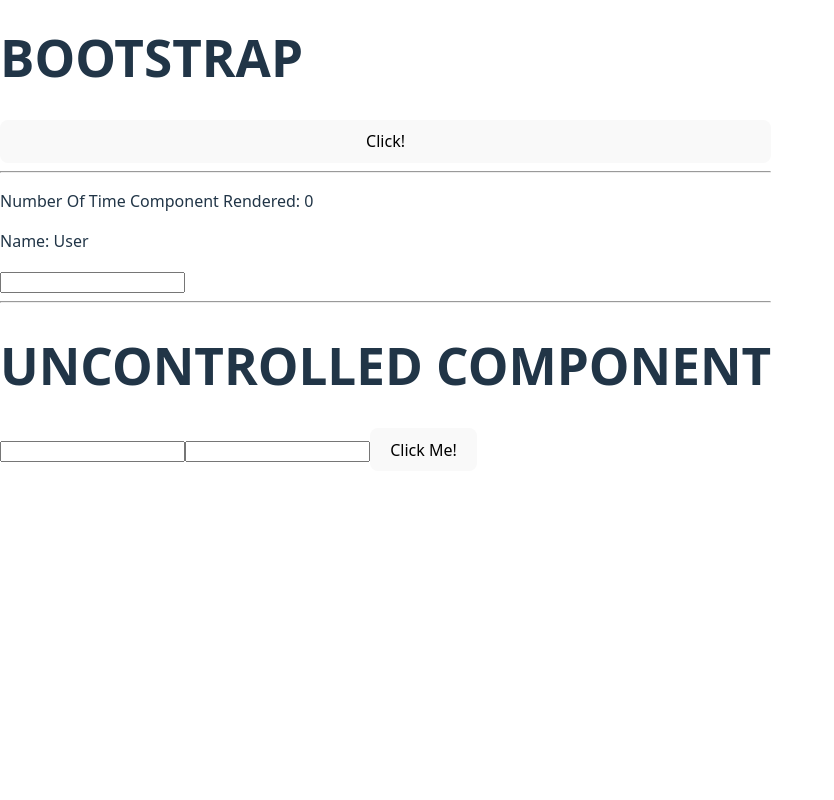
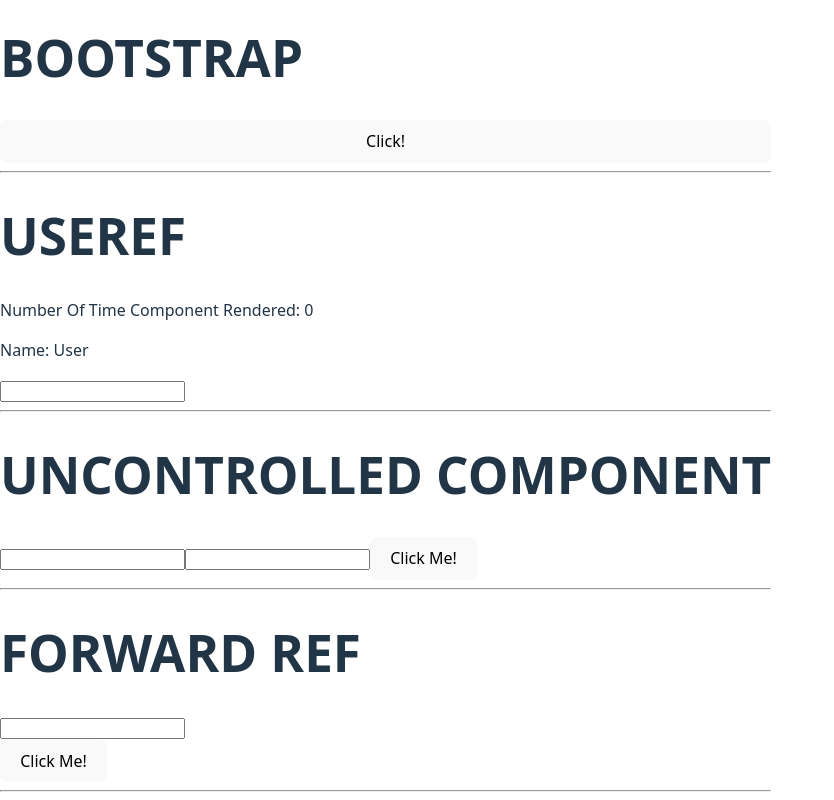
Before and after one commit to saadthedeveloper/react-practice, a React (Vite) app: page / in a window 1280 px wide. Shown: the part 6478-7278 px from the top of the page, without its empty margins (0-834 px from the left). Before the commit the page ends 6949 px from the top, so only its background shows below. Built offline with nearby package versions, Linux system fonts and the light colour scheme.

Commit message:
Add Forward Ref Practice

```diff
--- a/src/App.jsx
+++ b/src/App.jsx
@@ -19,9 +19,10 @@
 import ExternalCSS from './ExternalCSS';
 import ModuleCSS from './ModuleCSS';
 import StyledComponents from './StyledComponents';
-import Bootstrap from './Bootstrap'
-import Useref from './useRef'
-import UncontrolledComponent from './UncontrolledComponent'
+import Bootstrap from './Bootstrap';
+import Useref from './useRef';
+import UncontrolledComponent from './UncontrolledComponent';
+import ForwardRef from './ForwardRef';
 
 
 function App() {
@@ -72,6 +73,9 @@
       <Useref />
       <hr />
       <UncontrolledComponent />
+      <hr />
+      <ForwardRef />
+    <hr />
     </>
   )
 }
--- /dev/null
+++ b/src/ForwardRef.jsx
@@ -0,0 +1,23 @@
+import { useRef } from "react";
+import InputField from './ForwardRef2';
+
+function ForwardRef(){
+let inputRef = useRef(null);
+
+const updateInput = ()=>{
+    inputRef.current.value = "Meow";
+    inputRef.current.focus();
+    inputRef.current.style.color = "red";
+}
+
+
+    return(
+        <div>
+            <h1>FORWARD REF</h1>
+            <InputField ref={inputRef}/>
+            <button onClick={updateInput}>Click Me!</button>
+        </div>
+    )
+}
+
+export default ForwardRef;
--- /dev/null
+++ b/src/ForwardRef2.jsx
@@ -0,0 +1,23 @@
+// import ForwardRef from "./ForwardRef";
+// import { forwardRef } from "react";
+// //whys the name ref zaroori
+
+// function InputField(props, ref){
+//     return(
+//         <div>
+//             <input type="text" ref={ref}/>
+//         </div>
+//     )
+// }
+
+// export default forwardRef(InputField);
+
+function InputField(props){
+return(
+    <div>
+        <input style={{backgroundColor:props.colo}} type="text" ref={props.ref}/>
+    </div>
+)
+}
+
+export default InputField;
--- a/src/useRef.jsx
+++ b/src/useRef.jsx
@@ -12,6 +12,7 @@
     return(
 
         <div>
+            <h1>USEREF</h1>
             <p>Number Of Time Component Rendered: {render.current}</p>
             <p>Name: {name}</p>
             <input type="text" onChange={(e)=>updName(e.target.value)} />
```
